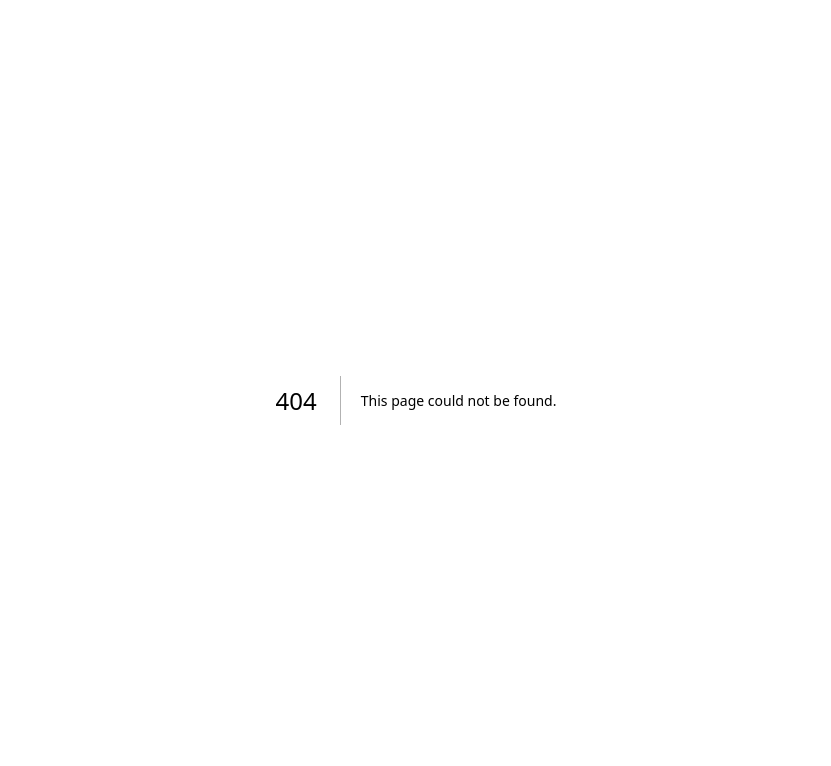
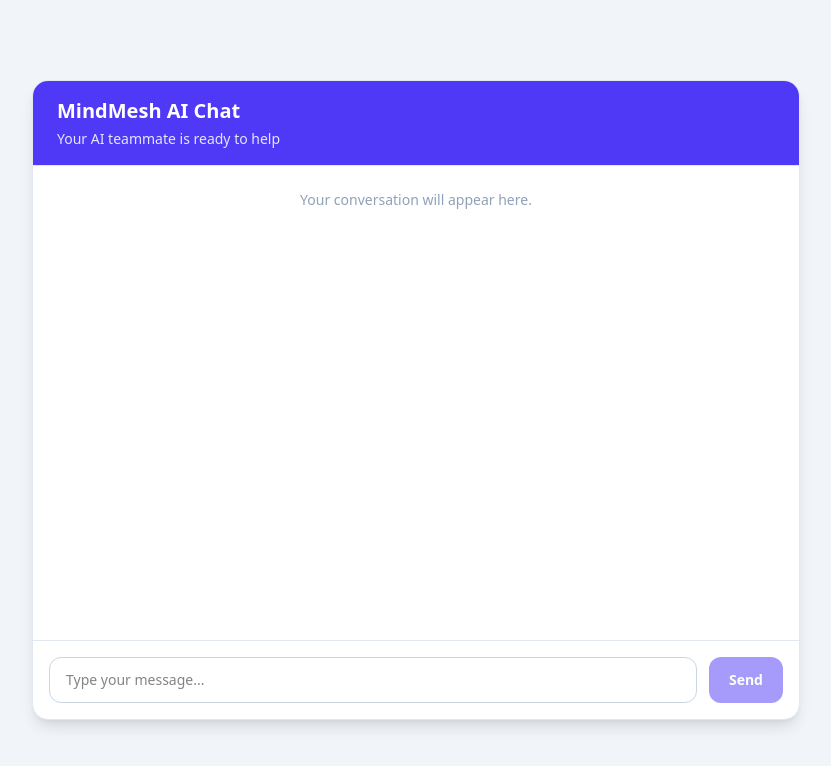
Before and after one commit to Jenifa02/Mind-Mesh-project, a Next.js app in the folder frontend/: page /chat in a window 1280 px wide. Before the commit this address had no page. Shown: the top 766 px of the page, without its empty margins (224-1055 px from the left). Built offline with nearby package versions, Linux system fonts and the light colour scheme.

Commit message:
Add chat panel and message handling

```diff
--- /dev/null
+++ b/frontend/src/app/chat/page.tsx
@@ -0,0 +1,136 @@
+
+"use client";
+
+import { useState } from "react";
+
+type ChatMessage = {
+  id: number;
+  text: string;
+  sender: "user" | "ai";
+};
+
+export default function ChatPage() {
+  const [message, setMessage] = useState("");
+  const [messages, setMessages] = useState<ChatMessage[]>([]);
+
+  function handleSendMessage(
+    event: React.FormEvent<HTMLFormElement>
+  ) {
+    event.preventDefault();
+
+    const trimmedMessage = message.trim();
+
+    // Prevent empty messages
+    if (!trimmedMessage) {
+      return;
+    }
+
+    // Create the user's message
+    const userMessage: ChatMessage = {
+      id: Date.now(),
+      text: trimmedMessage,
+      sender: "user",
+    };
+
+    // Temporary AI reply for testing
+    const aiMessage: ChatMessage = {
+      id: Date.now() + 1,
+      text: `You said: ${trimmedMessage}`,
+      sender: "ai",
+    };
+
+    // Add both messages in order
+    setMessages((previousMessages) => [
+      ...previousMessages,
+      userMessage,
+      aiMessage,
+    ]);
+
+    // Clear the input box
+    setMessage("");
+  }
+
+  return (
+    <main className="flex min-h-screen items-center justify-center bg-slate-100 p-4">
+      <section className="flex h-[80vh] min-h-[400px] w-full max-w-3xl flex-col overflow-hidden rounded-2xl border border-slate-200 bg-white shadow-lg">
+        {/* Chat Header */}
+        <header className="border-b border-slate-200 bg-indigo-600 px-6 py-4 text-white">
+          <h1 className="text-xl font-bold">
+            MindMesh AI Chat
+          </h1>
+
+          <p className="mt-1 text-sm text-indigo-100">
+            Your AI teammate is ready to help
+          </p>
+        </header>
+
+        {/* Message Display Area */}
+        <div
+          className="flex-1 space-y-4 overflow-y-auto p-6"
+          aria-live="polite"
+          aria-label="Chat messages"
+        >
+          {messages.length === 0 ? (
+            <p className="text-center text-sm text-slate-400">
+              Your conversation will appear here.
+            </p>
+          ) : (
+            messages.map((msg) => (
+              <div
+                key={msg.id}
+                className={`flex ${
+                  msg.sender === "user"
+                    ? "justify-end"
+                    : "justify-start"
+                }`}
+              >
+                <div
+                  className={`max-w-[80%] break-words rounded-2xl px-4 py-3 ${
+                    msg.sender === "user"
+                      ? "bg-indigo-600 text-white"
+                      : "bg-slate-200 text-slate-900"
+                  }`}
+                >
+                  <p className="mb-1 text-xs font-semibold">
+                    {msg.sender === "user"
+                      ? "You"
+                      : "AI Teammate"}
+                  </p>
+
+                  <p className="whitespace-pre-wrap">
+                    {msg.text}
+                  </p>
+                </div>
+              </div>
+            ))
+          )}
+        </div>
+
+        {/* Message Input */}
+        <form
+          onSubmit={handleSendMessage}
+          className="flex gap-3 border-t border-slate-200 p-4"
+        >
+          <input
+            type="text"
+            value={message}
+            onChange={(event) =>
+              setMessage(event.target.value)
+            }
+            placeholder="Type your message..."
+            aria-label="Type your message"
+            className="min-w-0 flex-1 rounded-xl border border-slate-300 px-4 py-3 text-sm outline-none focus:border-indigo-500 focus:ring-2 focus:ring-indigo-100"
+          />
+
+          <button
+            type="submit"
+            disabled={!message.trim()}
+            className="rounded-xl bg-indigo-600 px-5 py-3 text-sm font-semibold text-white transition hover:bg-indigo-700 disabled:cursor-not-allowed disabled:opacity-50"
+          >
+            Send
+          </button>
+        </form>
+      </section>
+    </main>
+  );
+}
```
